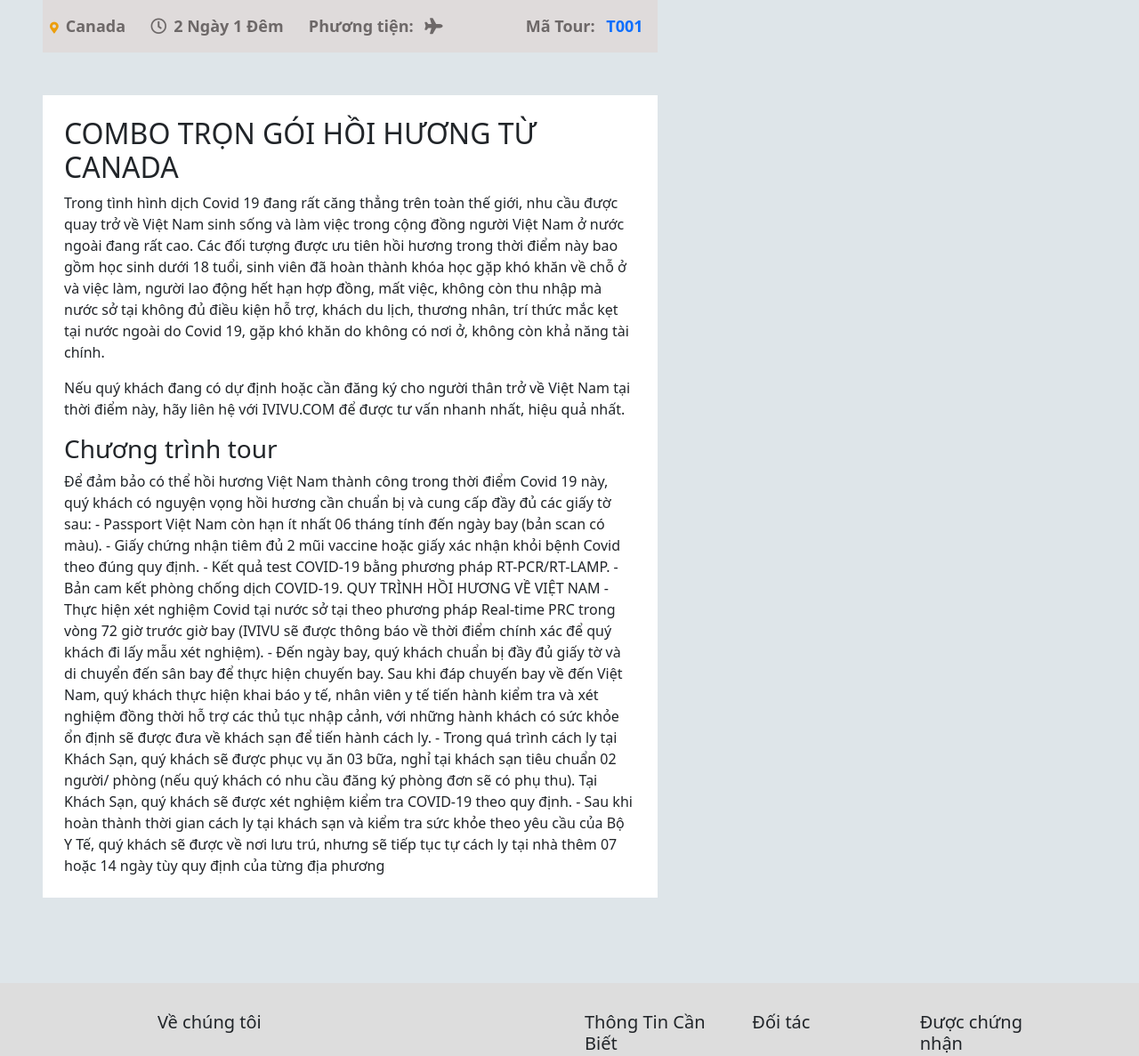
After one commit to diennguyen2611/TourDL, a PHP site: page /guess/tourdetails.php in a window 1280 px wide. The commit adds this page. Shown: the part 589-1776 px from the top of the page at 89% size. Run offline with PHP 8.4, Linux system fonts and the light colour scheme; some libraries are stand-ins or nearby versions.

Commit message:
tạo giao diện chi tiết tour

```diff
--- a/css/style.css
+++ b/css/style.css
@@ -1,3 +1,4 @@
+
 
 .my_map{
     font-size: 13px;
@@ -140,3 +141,49 @@
     text-decoration: none;
     color: black;
 }
+
+
+/*tourdetails.php*/
+.my-tourdetails{
+    padding: 48px;
+    background-color: rgb(222, 229, 233);
+    box-sizing: border-box;
+}
+
+.my-tour{
+    position: relative;
+    height: 440px;
+    margin-top: 24px;
+}
+
+
+.my-tour .bg{
+    background-image: url(https://cdn2.ivivu.com/2021/08/12/10/canada-01-750x390.jpg);
+    background-repeat: no-repeat;
+    background-size: cover;
+    height: 380px;
+}
+
+.my-tour .my-intro{
+    background-color: rgb(223, 219, 219);
+    position: absolute;
+    bottom: 0;
+    padding: 16px 0;
+    width: 100%;
+}
+
+.my-tour .my-intro span{
+    color: rgb(109, 104, 104);
+    font-weight: bold;
+    font-size: 18px;
+    margin: 0 8px;
+}
+
+.my-tourdes{
+    margin: 48px 0;
+    background-color: #fff;
+    padding: 24px;
+}
+.my-tourSchedule{
+
+}
--- /dev/null
+++ b/guess/tourdetails.php
@@ -0,0 +1,92 @@
+<?php
+include('header.php');
+?>
+
+<div class="my-tourdetails" >
+    <div class="row text-uppercase">
+        <h1>COMBO TRỌN GÓI HỒI HƯƠNG TỪ CANADA</h1>
+    </div>
+    <div class="col-md-7">
+        <div class="my-tour">
+            <div class="bg">
+            </div>
+            <div class="my-intro">
+
+                <span class=""><i class="fas fa-map-marker-alt"></i><span>Canada</span></span>
+                <span class=""><i class="far fa-clock"></i><span>2 Ngày 1 Đêm</span></span>
+                <span class="">Phương tiện: <span><i class="fas fa-plane"></i></span></span>
+                <span class="float-end">Mã Tour: <span class="text-primary">T001</span></span>
+
+
+            </div>
+        </div>
+
+        <div class="my-tourdes">
+            <h2>
+                COMBO TRỌN GÓI HỒI HƯƠNG TỪ CANADA
+            </h2>
+
+            <p>
+                Trong tình hình dịch Covid 19 đang rất căng thẳng trên toàn thế giới, nhu cầu được quay trở về Việt Nam
+                sinh sống và làm việc trong cộng đồng người Việt Nam ở nước ngoài đang rất cao. Các đối tượng được ưu
+                tiên hồi hương trong thời điểm này bao gồm học sinh dưới 18 tuổi, sinh viên đã hoàn thành khóa học gặp
+                khó khăn về chỗ ở và việc làm, người lao động hết hạn hợp đồng, mất việc, không còn thu nhập mà nước sở
+                tại không đủ điều kiện hỗ trợ, khách du lịch, thương nhân, trí thức mắc kẹt tại nước ngoài do Covid 19,
+                gặp khó khăn do không có nơi ở, không còn khả năng tài chính.
+            </p>
+            <p>
+                Nếu quý khách đang có dự định hoặc cần đăng ký cho người thân trở về Việt Nam tại thời điểm này, hãy
+                liên hệ với IVIVU.COM để được tư vấn nhanh nhất, hiệu quả nhất.
+            </p>
+
+
+
+            <div class="my-tourSchedule">
+                <h3>Chương trình tour</h3>
+                Để đảm bảo có thể hồi hương Việt Nam thành công trong thời điểm Covid 19 này, quý khách có nguyện vọng
+                hồi
+                hương cần chuẩn bị và cung cấp đầy đủ các giấy tờ sau:
+
+                - Passport Việt Nam còn hạn ít nhất 06 tháng tính đến ngày bay (bản scan có màu).
+
+                - Giấy chứng nhận tiêm đủ 2 mũi vaccine hoặc giấy xác nhận khỏi bệnh Covid theo đúng quy định.
+
+                - Kết quả test COVID-19 bằng phương pháp RT-PCR/RT-LAMP.
+
+                - Bản cam kết phòng chống dịch COVID-19.
+
+                QUY TRÌNH HỒI HƯƠNG VỀ VIỆT NAM
+
+                - Thực hiện xét nghiệm Covid tại nước sở tại
+                theo phương pháp Real-time PRC trong vòng 72 giờ trước giờ bay
+                (IVIVU sẽ được thông báo về thời điểm chính xác để quý khách đi lấy mẫu xét nghiệm).
+
+                - Đến ngày bay, quý khách chuẩn bị đầy đủ giấy tờ và di chuyển đến sân bay để thực hiện chuyến bay. Sau
+                khi
+                đáp chuyến bay về đến Việt Nam, quý khách thực hiện khai báo y tế, nhân viên y tế tiến hành kiểm tra và
+                xét
+                nghiệm đồng thời hỗ trợ các thủ tục nhập cảnh, với những hành khách có sức khỏe ổn định sẽ được đưa về
+                khách
+                sạn để tiến hành cách ly.
+
+                - Trong quá trình cách ly tại Khách Sạn, quý khách sẽ được phục vụ ăn 03 bữa, nghỉ tại khách sạn tiêu
+                chuẩn
+                02 người/ phòng (nếu quý khách có nhu cầu đăng ký phòng đơn sẽ có phụ thu). Tại Khách Sạn, quý khách sẽ
+                được
+                xét nghiệm kiểm tra COVID-19 theo quy định.
+
+                - Sau khi hoàn thành thời gian cách ly tại khách sạn và kiểm tra sức khỏe theo yêu cầu của Bộ Y Tế, quý
+                khách sẽ được về nơi lưu trú, nhưng sẽ tiếp tục tự cách ly tại nhà thêm 07 hoặc 14 ngày tùy quy định của
+                từng địa phương
+
+            </div>
+        </div>
+    </div>
+    <div class="col-md-5">
+    </div>
+</div>
+
+
+<?php
+include('footer.php');
+?>
```
